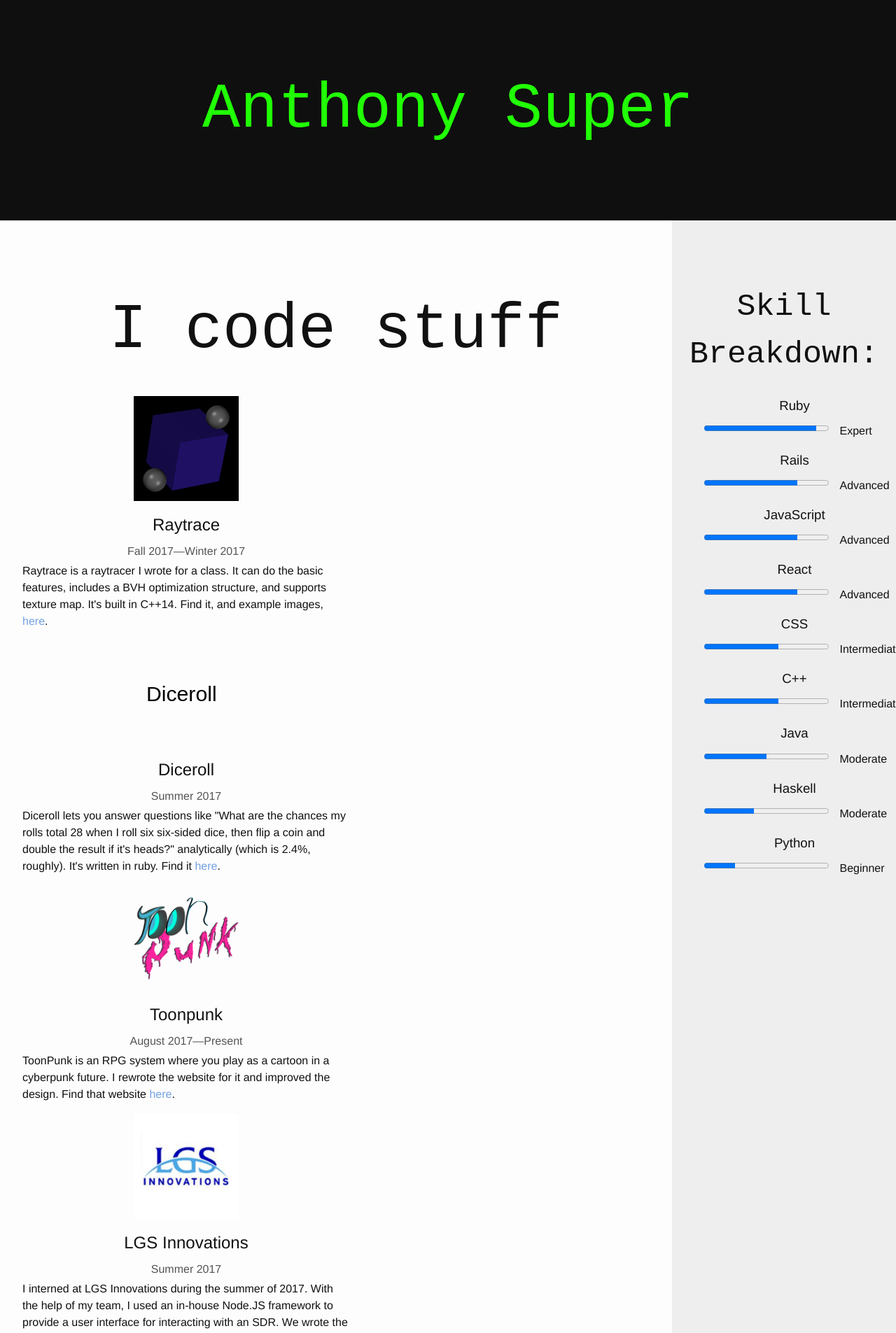
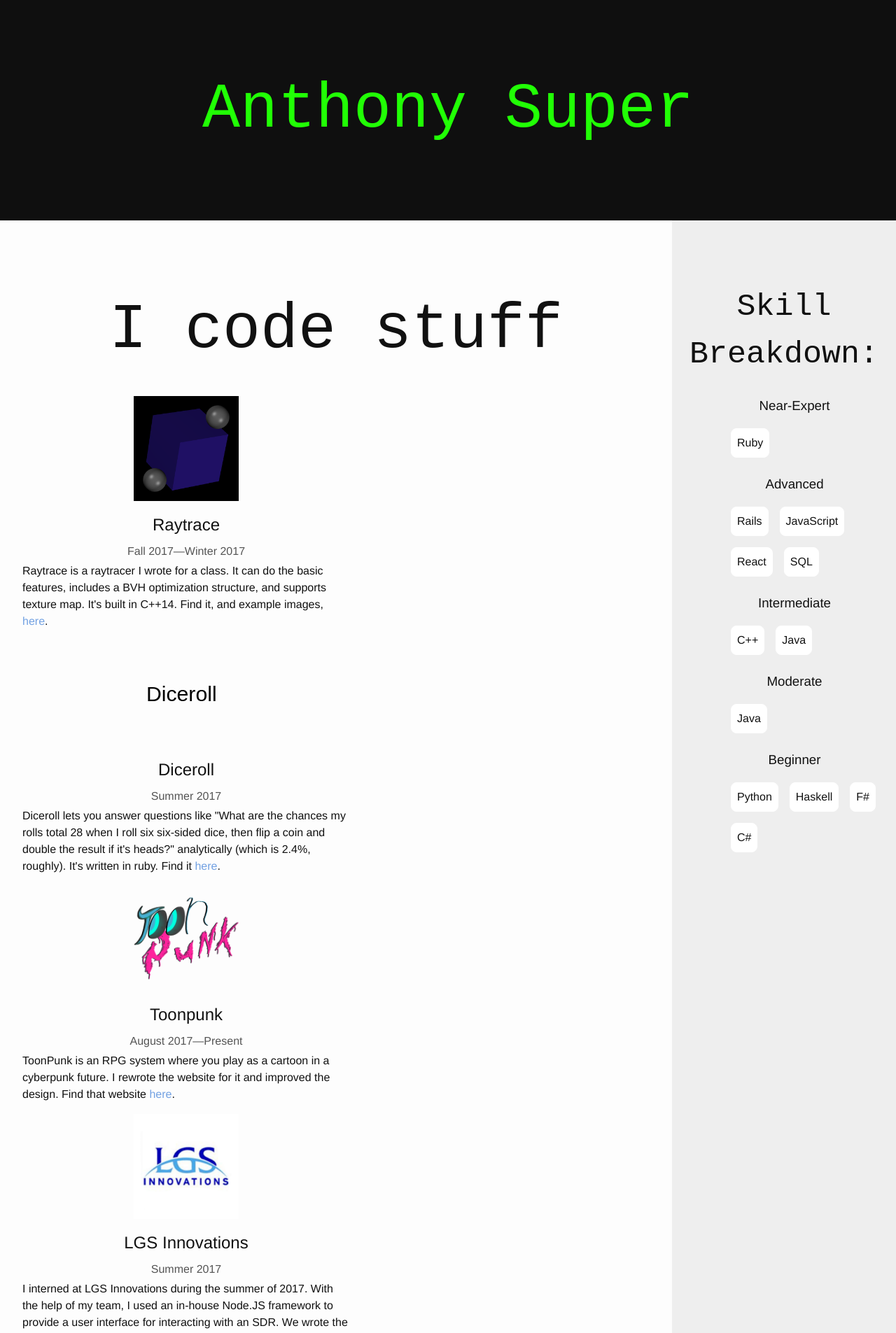
Before and after one commit to AnthonySuper/AnthonySuper.github.io, a Jekyll site: the page built from index.html, in a window 1280 px wide. Shown: the top 1905 px of the page at 70% size. Built offline with Jekyll 4.4.1, drawn with Linux system fonts in a browser that asks for light colours; nearby versions of some CDN libraries.

Commit message:
Improve skills display

```diff
--- a/_sass/_frontpage.scss
+++ b/_sass/_frontpage.scss
@@ -122,17 +122,35 @@ $rollout-size: 300px;
   justify-content: space-between;
 }
 
-.developer-skills {
+.developer-tiers {
   list-style-type: none;
   margin: none;
   padding: 16px;
+
+  h3 {
+    text-align: center;
+  }
 }
 
-.developer-skill {
+.developer-tier {
   margin-bottom: 16px;
 
   h3 {
     text-align: center;
+  }
+}
+
+.tier-skills {
+  list-style-type: none;
+  display: flex;
+  flex-wrap: wrap;
+
+  li {
+    padding: 8px;
+    margin: 8px;
+    border: 1px solid white;
+    background-color: white;
+    border-radius: 8px;
   }
 }
 
@@ -189,49 +207,6 @@ $rollout-size: 300px;
   background-color: #fbf9f6;
 }
 
-/**
- * SERIAL DABBLER SECTION
- */
-
-.serial-dabbler {
-  min-height: 100vh;
-}
-
-.dabble {
-  display: flex;
-  max-width: $inner-content-width;
-  margin: auto;
-  justify-content: center;
-  margin-bottom: 16px;
-
-  &:first-of-type {
-    margin-top: 16px;
-  }
-
-  h3 {
-    font-weight: 500;
-  }
-}
-
-.dabble-image-container {
-  width: 15%;
-  height: auto;
-  margin-right: 16px;
-  padding-top: 8px;
-
-  img {
-    max-height: 100%;
-    max-width: 100%;
-    height: auto;
-    width: auto;
-  }
-}
-
-.dabble-content {
-  width: 85%;
-  flex-grow: 1;
-  padding-right: 16px;
-}
 
 .laconic-blurb {
   margin: auto;
--- a/index.html
+++ b/index.html
@@ -141,71 +141,48 @@ layout: home
 
     <section class="developer-sidebar">
       <h2 class="mid-center-title">Skill Breakdown:</h2>
-      <ul class="developer-skills">
-        <li class="developer-skill">
-          <h3>Ruby</h3>
+      <ul class="developer-tiers">
+        <li class="developer-tier">
+          <h3>Near-Expert</h3>
 
-          <div class="skill-label">
-            <progress max="100" value="90"></progress>
-            <span>Expert</span>
-          </div>
+          <ul class="tier-skills">
+            <li>Ruby</li>
+          </ul>
         </li>
-        <li class="developer-skill">
-          <h3>Rails</h3>
+        <li class="developer-tier">
+          <h3>Advanced</h3>
 
-          <div class="skill-label">
-            <progress max="100" value="75"></progress>
-            <span>Advanced</span>
-          </div>
+          <ul class="tier-skills">
+            <li>Rails</li>
+            <li>JavaScript</li>
+            <li>React</li>
+            <li>SQL</li>
+          </ul>
         </li>
-        <li class="developer-skill">
-          <h3>JavaScript</h3>
-          <div class="skill-label">
-            <progress max="100" value="75"></progress>
-            <span>Advanced</span>
-          </div>
+        <li class="developer-tier">
+          <h3>Intermediate</h3>
+
+          <ul class="tier-skills">
+            <li>C++</li>
+            <li>Java</li>
+          </ul>
         </li>
-        <li class="developer-skill">
-          <h3>React</h3>
-          <div class="skill-label">
-            <progress max="100" value="75"></progress>
-            <span>Advanced</span>
-          </div>
+        <li class="developer-tier">
+          <h3>Moderate</h3>
+
+          <ul class="tier-skills">
+            <li>Java</li>
+          </ul>
         </li>
-        <li class="developer-skill">
-          <h3>CSS</h3>
-          <div class="skill-label">
-            <progress max="100" value="60"></progress>
-            <span>Intermediate</span>
-          </div>
-        </li>
-        <li class="developer-skill">
-          <h3>C++</h3>
-          <div class="skill-label">
-            <progress max="100" value="60"></progress>
-            <span>Intermediate</span>
-          </div>
-        </li>
-        <li class="developer-skill">
-          <h3>Java</h3>
-          <div class="skill-label">
-            <progress max="100" value="50"></progress>
-            <span>Moderate</span>
-          </div>
-        </li>
-        <li class="developer-skill">
-          <h3>Haskell</h3>
-          <div class="skill-label">
-            <progress max="100" value="40"></progress>
-            <span>Moderate</span>
-          </div>
-        </li>
-        <li class="developer-skill">
-          <h3>Python</h3>
-          <div class="skill-label">
-            <progress max="100" value="25"></progress>
-            <span>Beginner</span>
-          </div>
+        <li class="developer-tier">
+          <h3>Beginner</h3>
+
+          <ul class="tier-skills">
+            <li>Python</li>
+            <li>Haskell</li>
+            <li>F#</li>
+            <li>C#</li>
+          </ul>
         </li>
       </ul>
     </section>
```
